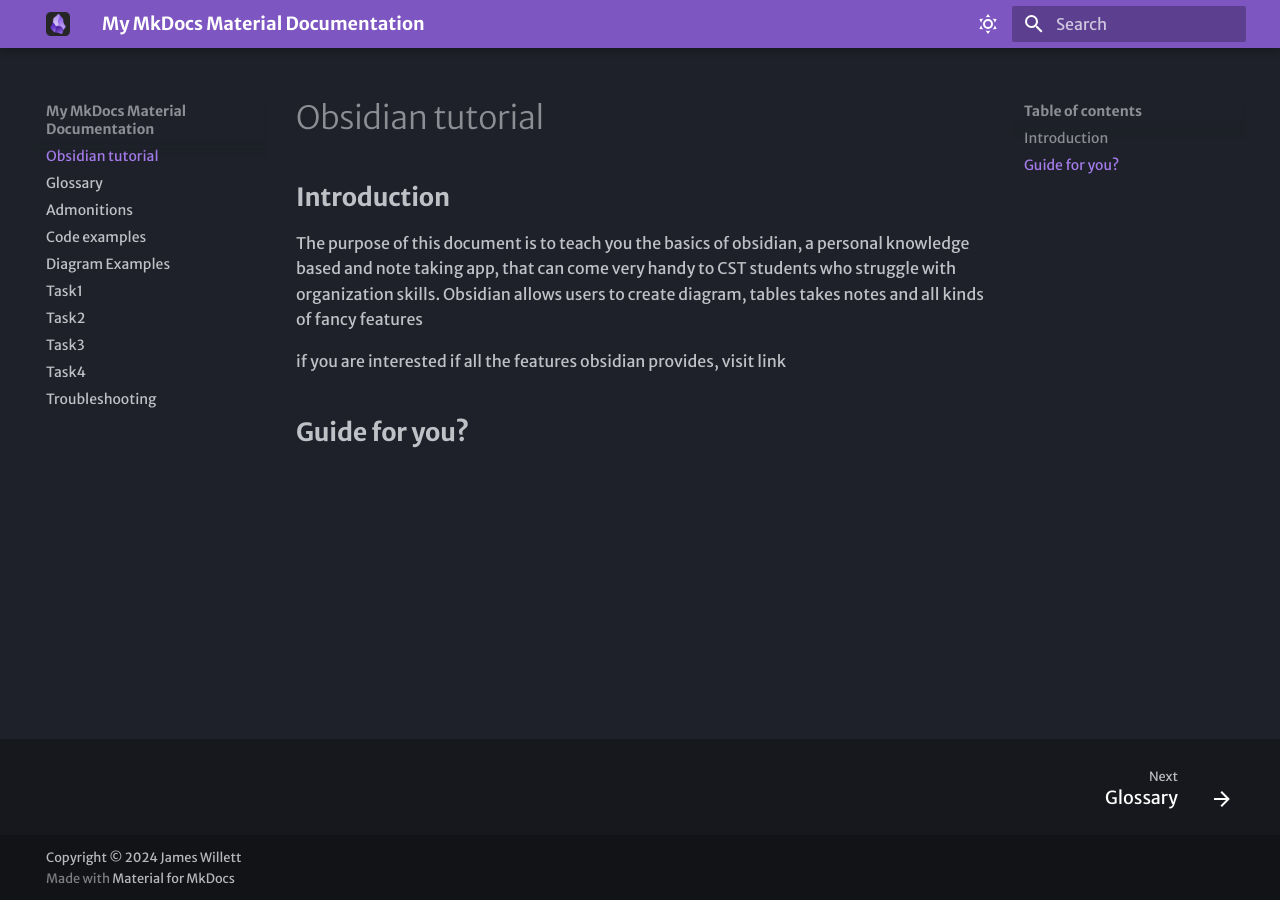
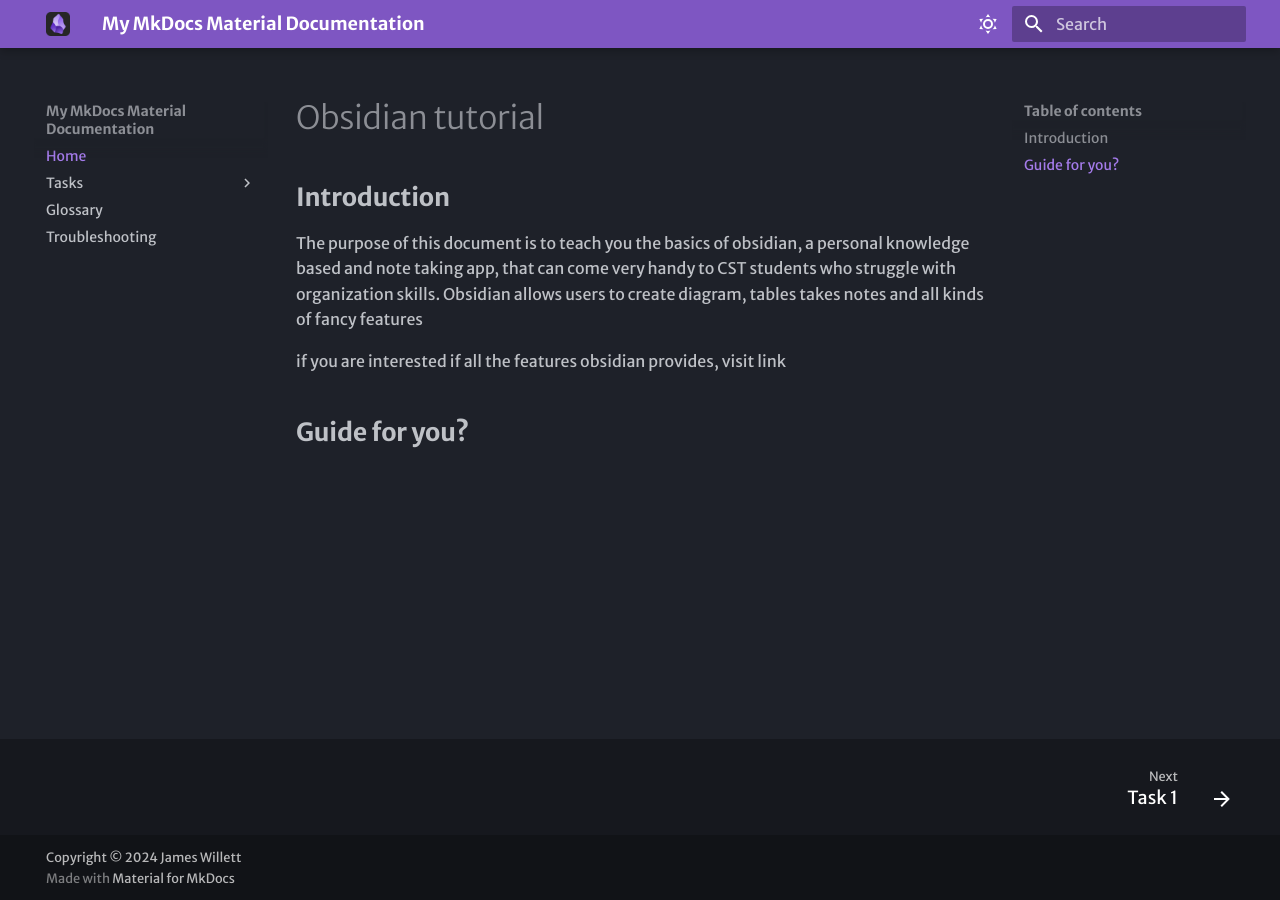
Before and after one commit to AllenLu12/COMP_2216_Obsidian_tutorial, an MkDocs documentation site: the page built from docs/index.md, in a window 1280 px wide. Built offline with MkDocs 1.6.1 and Material for MkDocs 9.7.7, drawn with Linux system fonts in a browser that asks for light colours; some web fonts are replaced; some of the changed lines change nothing that is shown.

Commit message:
Organize navigation menu

```diff
--- a/mkdocs.yml
+++ b/mkdocs.yml
@@ -52,4 +52,14 @@
 #     - icon: simple/linkedin
 #       link: https://linkedin.com/in/willettjames
 
+nav:
+  - Home: index.md
+  - Tasks:
+      - Task 1: tasks/task1.md
+      - Task 2: tasks/task2.md
+      - Task 3: tasks/task3.md
+      - Task 4: tasks/task4.md
+  - Glossary: glossary.md
+  - Troubleshooting: troubleshooting.md
+
 copyright: Copyright &copy; 2024 James Willett
```
Also changed, not shown: docs/glossary.md (added), docs/task4.md (deleted), docs/tasks/task1.md (added), docs/tasks/task2.md (added), docs/tasks/task3.md (added), docs/tasks/task4.md (added).
